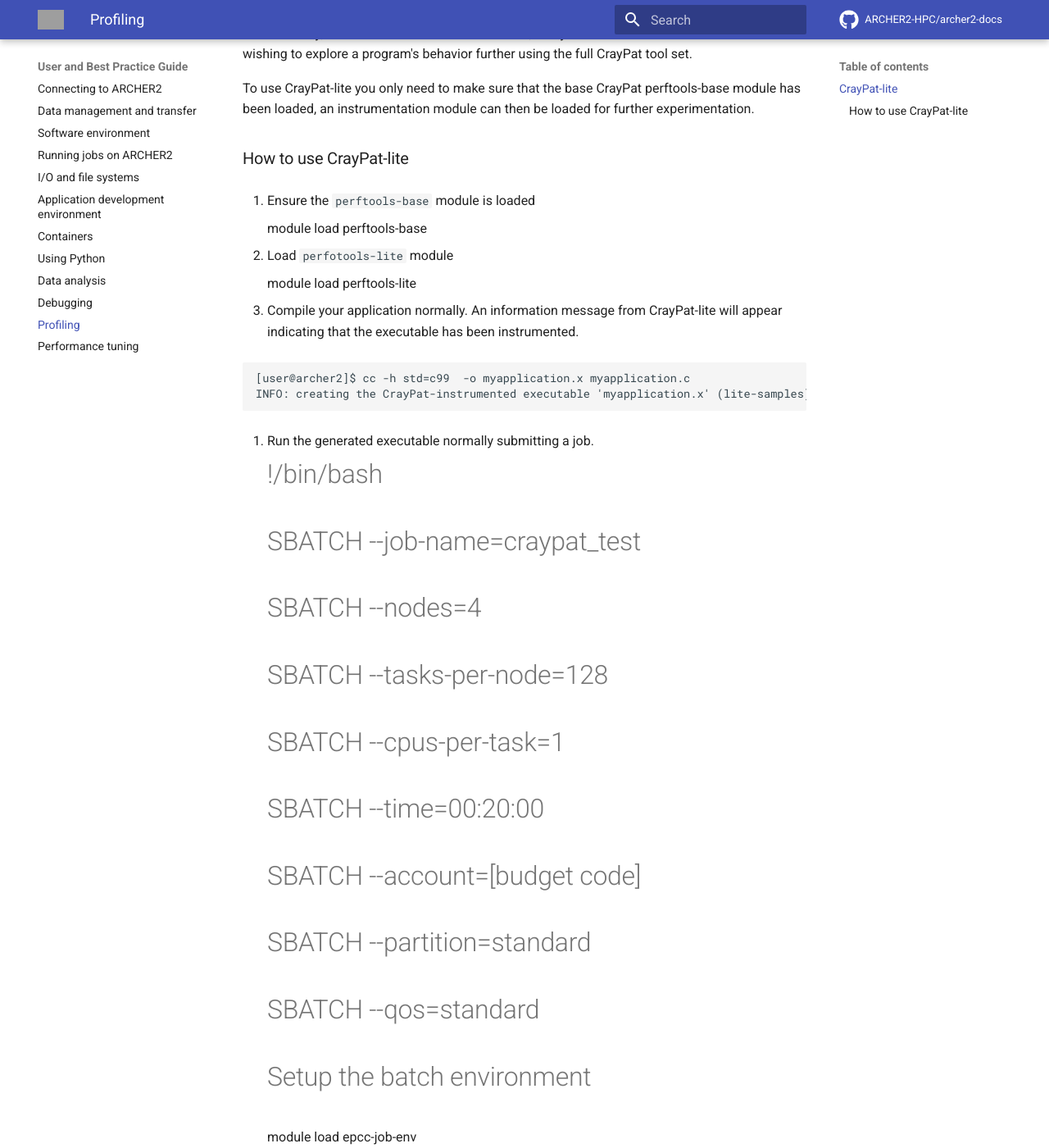
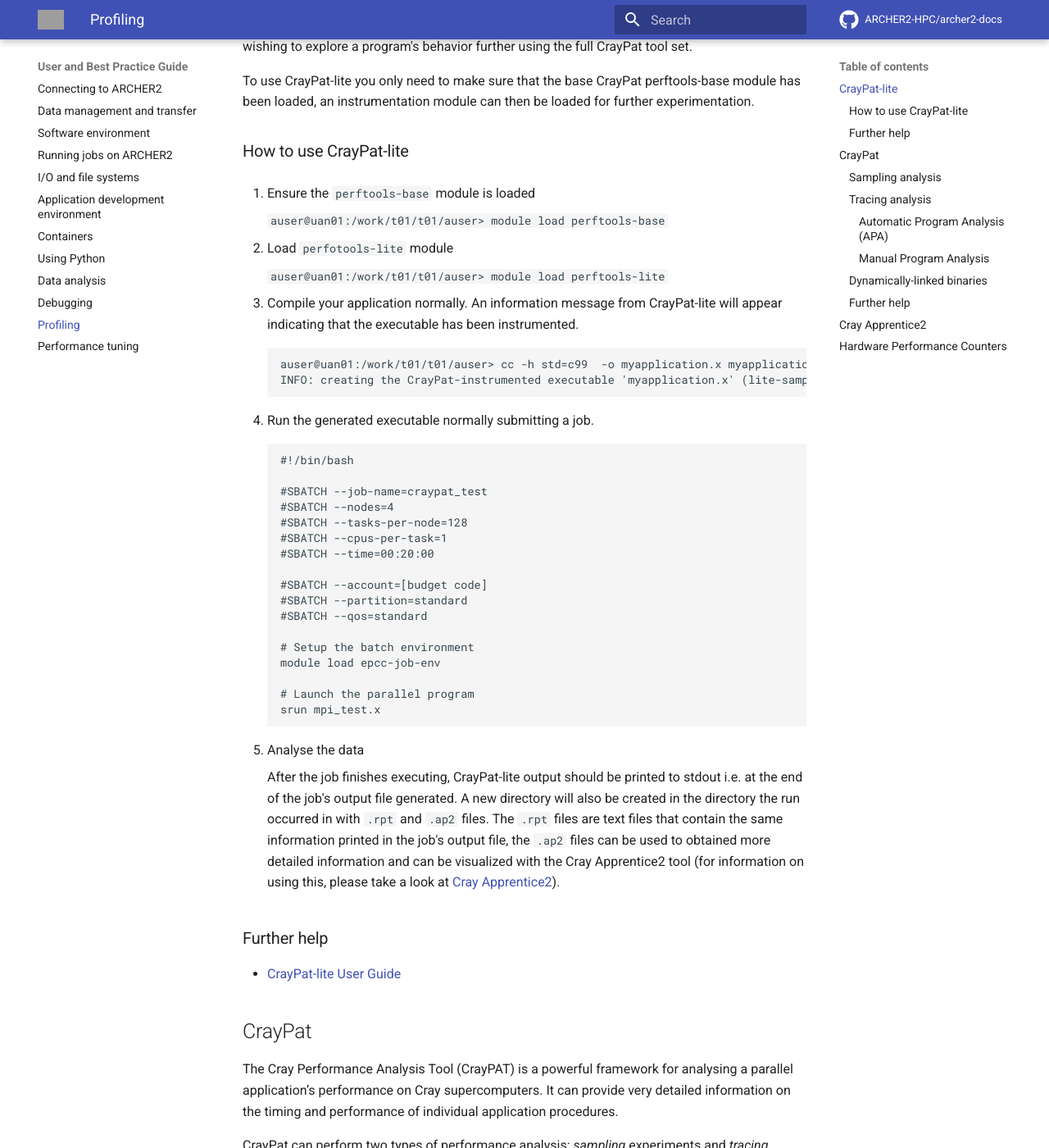
Before and after one commit to aturner-epcc/docs-test2, an MkDocs documentation site: the page built from docs/user-guide/profile.md, in a window 1280 px wide and 1400 px high, scrolled down 435 px. Shown: the whole window at 82% size. Built offline with MkDocs 1.6.1 and Material for MkDocs 9.7.7, drawn with Linux system fonts in a browser that asks for light colours; comment, search, counter and statistics services are not loaded; some of the changed text lies outside the part shown; grey boxes are pictures that could not be loaded.

Commit message:
Starts work on profile section

````diff
--- a/docs/user-guide/profile.md
+++ b/docs/user-guide/profile.md
@@ -1,23 +1,9 @@
 # Profiling
 
-<div class="highlight">
+!!! warning
+    The ARCHER2 Service is not yet available. This documentation is in
+    development.
 
-c
-
-</div>
-
-<div class="warning">
-
-<div class="admonition-title">
-
-Warning
-
-</div>
-
-The ARCHER2 Service is not yet available. This documentation is in
-development.
-
-</div>
 
 ## CrayPat-lite
 
@@ -36,24 +22,24 @@
 
 1.  Ensure the `perftools-base` module is loaded
 
-    module load perftools-base
+    `auser@uan01:/work/t01/t01/auser> module load perftools-base`
 
 2.  Load `perfotools-lite` module
 
-    module load perftools-lite
+    `auser@uan01:/work/t01/t01/auser> module load perftools-lite`
 
 3.  Compile your application normally. An information message from
     CrayPat-lite will appear indicating that the executable has been
     instrumented.
 
-```
-[user@archer2]$ cc -h std=c99  -o myapplication.x myapplication.c
-INFO: creating the CrayPat-instrumented executable 'myapplication.x' (lite-samples) ...OK
-```
+    ```
+    auser@uan01:/work/t01/t01/auser> cc -h std=c99  -o myapplication.x myapplication.c
+    INFO: creating the CrayPat-instrumented executable 'myapplication.x' (lite-samples) ...OK
+    ```
 
-1.  Run the generated executable normally submitting a job.
+4.  Run the generated executable normally submitting a job.
 
-
+    ```
     #!/bin/bash
 
     #SBATCH --job-name=craypat_test
@@ -71,17 +57,18 @@
 
     # Launch the parallel program
     srun mpi_test.x
+    ```
 
-2.  Analyse the data
+5.  Analyse the data
 
-After the job finishes executing, CrayPat-lite output should be printed
-to stdout i.e. at the end of the job's output file generated. A new
-directory will also be created in the directory the run occurred in with
-`.rpt` and `.ap2` files. The `.rpt` files are text files that contain
-the same information printed in the job's output file, the `.ap2` files
-can be used to obtained more detailed information and can be visualized
-with the Cray Apprentice2 tool (for information on using this, please
-take a look at [Cray Apprentice2](#cray-apprentice2)).
+    After the job finishes executing, CrayPat-lite output should be printed
+    to stdout i.e. at the end of the job's output file generated. A new
+    directory will also be created in the directory the run occurred in with
+    `.rpt` and `.ap2` files. The `.rpt` files are text files that contain
+    the same information printed in the job's output file, the `.ap2` files
+    can be used to obtained more detailed information and can be visualized
+    with the Cray Apprentice2 tool (for information on using this, please
+    take a look at [Cray Apprentice2](#cray-apprentice2)).
 
 ### Further help
 
````
